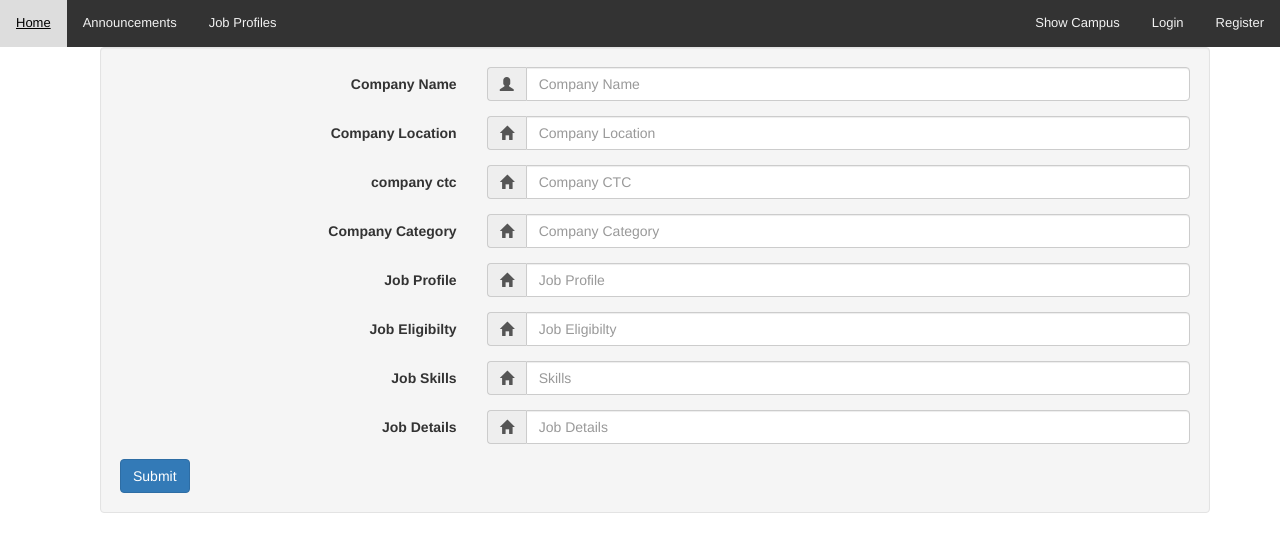
After one commit to r00tDada/Mini_Project_Semester_7, a Django app: page /add_company in a window 1280 px wide. The commit adds this page. Shown: the top 552 px of the page. Run offline with Django 3.2, Linux system fonts and the light colour scheme; some libraries are stand-ins or nearby versions.

Commit message:
added_final

```diff
--- /dev/null
+++ b/placement/templates/placement/add_company.html
@@ -0,0 +1,86 @@
+{% extends "placement/header.html" %}
+{% block content %}
+<link href="//maxcdn.bootstrapcdn.com/bootstrap/3.3.0/css/bootstrap.min.css" rel="stylesheet" id="bootstrap-css">
+<script src="//maxcdn.bootstrapcdn.com/bootstrap/3.3.0/js/bootstrap.min.js"></script>
+<script src="//cdnjs.cloudflare.com/ajax/libs/jquery/3.2.1/jquery.min.js"></script>
+<!------ Include the above in your HEAD tag ---------->
+
+<div class="container">
+    <form class="well form-horizontal" action="/add_company" method="post">
+        {% csrf_token %}
+        <fieldset>
+            <div class="form-group">
+                <label class="col-md-4 control-label">Company Name</label>
+                <div class="col-md-8 inputGroupContainer">
+                    <div class="input-group"><span class="input-group-addon"><i
+                                class="glyphicon glyphicon-user"></i></span><input id="company_name" name="company_name"
+                            placeholder="Company Name" class="form-control" required="true" value="" type="text"></div>
+                </div>
+            </div>
+            <div class="form-group">
+                <label class="col-md-4 control-label">Company Location</label>
+                <div class="col-md-8 inputGroupContainer">
+                    <div class="input-group"><span class="input-group-addon"><i
+                                class="glyphicon glyphicon-home"></i></span><input id="location" name="location"
+                            placeholder="Company Location" class="form-control" required="true" value="" type="text">
+                    </div>
+                </div>
+            </div>
+            <div class="form-group">
+                <label class="col-md-4 control-label">company ctc</label>
+                <div class="col-md-8 inputGroupContainer">
+                    <div class="input-group"><span class="input-group-addon"><i
+                                class="glyphicon glyphicon-home"></i></span><input id="ctc" name="ctc"
+                            placeholder="Company CTC" class="form-control" required="true" value="" type="text">
+                    </div>
+                </div>
+            </div>
+            <div class="form-group">
+                <label class="col-md-4 control-label">Company Category</label>
+                <div class="col-md-8 inputGroupContainer">
+                    <div class="input-group"><span class="input-group-addon"><i
+                                class="glyphicon glyphicon-home"></i></span><input id="category" name="category"
+                            placeholder="Company Category" class="form-control" required="true" value="" type="text">
+                    </div>
+                </div>
+            </div>
+            <div class="form-group">
+                <label class="col-md-4 control-label">Job Profile</label>
+                <div class="col-md-8 inputGroupContainer">
+                    <div class="input-group"><span class="input-group-addon"><i
+                                class="glyphicon glyphicon-home"></i></span><input id="profile" name="profile"
+                            placeholder="Job Profile" class="form-control" required="true" value="" type="text">
+                    </div>
+                </div>
+            </div>
+            <div class="form-group">
+                <label class="col-md-4 control-label">Job Eligibilty</label>
+                <div class="col-md-8 inputGroupContainer">
+                    <div class="input-group"><span class="input-group-addon"><i
+                                class="glyphicon glyphicon-home"></i></span><input id="eligibility" name="eligibility"
+                            placeholder="Job Eligibilty" class="form-control" required="true" value="" type="text">
+                    </div>
+                </div>
+            </div>
+            <div class="form-group">
+                <label class="col-md-4 control-label">Job Skills</label>
+                <div class="col-md-8 inputGroupContainer">
+                    <div class="input-group"><span class="input-group-addon"><i
+                                class="glyphicon glyphicon-home"></i></span><input id="skills" name="skills"
+                            placeholder="Skills" class="form-control" required="true" value="" type="text">
+                    </div>
+                </div>
+            </div>
+            <div class="form-group">
+                <label class="col-md-4 control-label">Job Details</label>
+                <div class="col-md-8 inputGroupContainer">
+                    <div class="input-group"><span class="input-group-addon"><i
+                                class="glyphicon glyphicon-home"></i></span><input id="details" name="details"
+                            placeholder="Job Details" class="form-control" required="true" value="" type="text"></div>
+                </div>
+            </div>
+        </fieldset>
+        <button type="submit" class="btn btn-primary">Submit</button>
+    </form>
+</div>
+{% endblock %}
--- /dev/null
+++ b/placement/templates/placement/add_stats.html
@@ -0,0 +1 @@
+{% extends "placement/header.html" %}
--- a/placement/templates/placement/header.html
+++ b/placement/templates/placement/header.html
@@ -1,18 +1,23 @@
 {% load static %}
 {% url 'show_offers' as job_offers_url %}
+{% url 'add_company' as add_company_url %}
+{% url 'add_announcement' as add_announcement_url %}
+{%url 'add_stats' as add_stats_url %}
 {% url 'logout' as logout_url %}
 {% url 'profile' as profile_url %}
 {% url 'register' as register_url %}
 {% url 'login' as login_url %}
 <!DOCTYPE html>
 <html lang="en">
+
 <head>
     <!-- Required meta tags -->
     <meta charset="utf-8">
     <meta name="viewport" content="width=device-width, initial-scale=1, shrink-to-fit=no">
 
     <!-- Bootstrap CSS -->
-    <link rel="stylesheet" href="https://maxcdn.bootstrapcdn.com/bootstrap/4.0.0/css/bootstrap.min.css" integrity="sha384-Gn5384xqQ1aoWXA+058RXPxPg6fy4IWvTNh0E263XmFcJlSAwiGgFAW/dAiS6JXm" crossorigin="anonymous">
+    <link rel="stylesheet" href="https://maxcdn.bootstrapcdn.com/bootstrap/4.0.0/css/bootstrap.min.css"
+        integrity="sha384-Gn5384xqQ1aoWXA+058RXPxPg6fy4IWvTNh0E263XmFcJlSAwiGgFAW/dAiS6JXm" crossorigin="anonymous">
 
     <link rel="stylesheet" type="text/css" href="{% static 'placement/main.css' %}">
 
@@ -23,15 +28,17 @@
     {% endif %}
     <style>
         body {
-                background-color: rgb(252,252,252);
+            background-color: rgb(252, 252, 252);
             margin: 0;
-<!--                margin-left: 10rem;-->
+            /* margin-left: 10rem;--> */
             font-family: Arial, Helvetica, sans-serif;
         }
+
         .topnav {
             overflow: hidden;
             background-color: #333;
         }
+
         .topnav a {
             float: left;
             color: #f2f2f2;
@@ -50,19 +57,23 @@
             background-color: #4CAF50;
             color: white;
         }
+
         * {
             margin: 0;
             padding: 0;
         }
+
         .imgbox {
             display: grid;
             height: 100%;
         }
+
         .center-fit {
             max-width: 100%;
             max-height: 100vh;
             margin: auto;
         }
+
         .centered {
             position: absolute;
             top: 80%;
@@ -71,21 +82,42 @@
         }
     </style>
 </head>
+
 <body>
     <header class="site-header">
         <div class="topnav">
-    <a  class="{% if request.path == '/' %} active {% endif%}" href="/">Home</a>
-    <a  class="{% if request.path == '/announcement/' %} active {% endif %}" href="/announcement/">Announcements</a>
-    <a  class="{% if request.path == '/show_company/' %} active {% endif %}" href="/show_company/">Job Profiles</a>
+            <a class="{% if request.path == '/' %} active {% endif%}" href="/">Home</a>
+            <a class="{% if request.path == '/announcement/' %} active {% endif %}"
+                href="/announcement/">Announcements</a>
+            <a class="{% if request.path == '/show_company/' %} active {% endif %}" href="/show_company/">Job
+                Profiles</a>
             {% if user.is_authenticated %}
-        <a href="{{ job_offers_url }}" class="{% if request.path == job_offers_url %} active {% endif%}">Job Offers</a>
-        <a style="float:right" href="{{ logout_url }}" class="{% if request.path == logout_url %} active {% endif%}">Logout</a>
-        <a style="float:right" href="{{ profile_url }}" class="{% if request.path == profile_url %} active {% endif%}">My Profile</a>
-        <a style="float:right" href="/show_campus/" class="{% if request.path == '/show_campus/' %} active {% endif%}">Show Campus</a>
+            <a href="{{ job_offers_url }}" class="{% if request.path == job_offers_url %} active {% endif%}">Job
+                Offers</a>
+
+            <!-- added -->
+            <a href="{{ add_company_url }}" class="{% if request.path == add_company_url %} active {% endif%}">Add
+                Company</a>
+            <a href="{{ add_announcement_url }}"
+                class="{% if request.path == add_announcement_url %} active {% endif%}">Add Post
+            </a>
+            <a href="{{ add_stats_url }}" class="{% if request.path == add_stats_url %} active {% endif%}">Stats
+            </a>
+
+            <!--  -->
+            <a style="float:right" href="{{ logout_url }}"
+                class="{% if request.path == logout_url %} active {% endif%}">Logout</a>
+            <a style="float:right" href="{{ profile_url }}"
+                class="{% if request.path == profile_url %} active {% endif%}">My Profile</a>
+            <a style="float:right" href="/show_campus/"
+                class="{% if request.path == '/show_campus/' %} active {% endif%}">Show Campus</a>
             {% else %}
-        <a style="float:right" href="{{ register_url }}" class="{% if request.path == register_url %} active {% endif%}">Register</a>
-        <a style="float:right" href=" {{ login_url }}" class="{% if request.path == login_url %} active {% endif%}">Login</a>
-        <a style="float:right" href="/show_campus/" class="{% if request.path == '/show_campus/' %} active {% endif%}">Show Campus</a>
+            <a style="float:right" href="{{ register_url }}"
+                class="{% if request.path == register_url %} active {% endif%}">Register</a>
+            <a style="float:right" href=" {{ login_url }}"
+                class="{% if request.path == login_url %} active {% endif%}">Login</a>
+            <a style="float:right" href="/show_campus/"
+                class="{% if request.path == '/show_campus/' %} active {% endif%}">Show Campus</a>
             {% endif %}
         </div>
     </header>
@@ -107,10 +139,16 @@
     <!--    <h2>hey i am footer</h2>-->
     <!-- Optional JavaScript -->
     <!-- jQuery first, then Popper.js, then Bootstrap JS -->
-    <script src="https://code.jquery.com/jquery-3.5.1.js" integrity="sha256-QWo7LDvxbWT2tbbQ97B53yJnYU3WhH/C8ycbRAkjPDc=" crossorigin="anonymous"></script>
-    <script src="https://cdnjs.cloudflare.com/ajax/libs/popper.js/1.12.9/umd/popper.min.js" integrity="sha384-ApNbgh9B+Y1QKtv3Rn7W3mgPxhU9K/ScQsAP7hUibX39j7fakFPskvXusvfa0b4Q" crossorigin="anonymous"></script>
-    <script src="https://maxcdn.bootstrapcdn.com/bootstrap/4.0.0/js/bootstrap.min.js" integrity="sha384-JZR6Spejh4U02d8jOt6vLEHfe/JQGiRRSQQxSfFWpi1MquVdAyjUar5+76PVCmYl" crossorigin="anonymous"></script>
+    <script src="https://code.jquery.com/jquery-3.5.1.js"
+        integrity="sha256-QWo7LDvxbWT2tbbQ97B53yJnYU3WhH/C8ycbRAkjPDc=" crossorigin="anonymous"></script>
+    <script src="https://cdnjs.cloudflare.com/ajax/libs/popper.js/1.12.9/umd/popper.min.js"
+        integrity="sha384-ApNbgh9B+Y1QKtv3Rn7W3mgPxhU9K/ScQsAP7hUibX39j7fakFPskvXusvfa0b4Q"
+        crossorigin="anonymous"></script>
+    <script src="https://maxcdn.bootstrapcdn.com/bootstrap/4.0.0/js/bootstrap.min.js"
+        integrity="sha384-JZR6Spejh4U02d8jOt6vLEHfe/JQGiRRSQQxSfFWpi1MquVdAyjUar5+76PVCmYl"
+        crossorigin="anonymous"></script>
     {% block javascript %}
     {% endblock %}
 </body>
+
 </html>
--- a/placement/templates/placement/show_offers.html
+++ b/placement/templates/placement/show_offers.html
@@ -8,7 +8,8 @@ table {
     width: 100%;
   }
 
-td, th {
+  td,
+  th {
     border: 2px solid #FFFFFF;
     text-align: left;
     padding: 8px;
--- a/placement/urls.py
+++ b/placement/urls.py
@@ -3,12 +3,16 @@ from . import views
 from django.urls import path
 
 urlpatterns = [
-    url(r'^$',views.index, name='index'),
-    url(r'^index/$',views.index, name='index'),
-    url(r'^show_company/$',views.show_company, name='show_company'),
-    url(r'^announcement/$',views.announcement, name='announcement'),
-    url(r'^your_app/$',views.your_app, name='your_app'),
-    path('show_description/<int:company_id>',views.show_description,name='show_description'),
-    path('apply_job/<int:company_id>',views.apply_job,name='apply_job'),
-    url(r'^show_campus/$',views.show_campus, name='show_campus'),
+    url(r'^$', views.index, name='index'),
+    url(r'^index/$', views.index, name='index'),
+    url(r'^show_company/$', views.show_company, name='show_company'),
+    path('add_company', views.add_company, name="add_company"),
+    url(r'^announcement/$', views.announcement, name='announcement'),
+    # path('add_announcement', views.add_announcement, name="add_announcement"),
+    path('add_stats', views.add_stats, name="add_stats"),
+    url(r'^your_app/$', views.your_app, name='your_app'),
+    path('show_description/<int:company_id>',
+         views.show_description, name='show_description'),
+    path('apply_job/<int:company_id>', views.apply_job, name='apply_job'),
+    url(r'^show_campus/$', views.show_campus, name='show_campus'),
 ]
--- a/placement/views.py
+++ b/placement/views.py
@@ -3,13 +3,18 @@ from .models import company, Post, application
 from django.contrib import messages
 from django.contrib.auth.decorators import login_required
 from django.core.exceptions import ObjectDoesNotExist
+from django.utils import timezone
+from django.contrib.auth.models import User
 # Create your views here.
+
 
 def index(request):
     return render(request, "placement/index.html")
 
+
 def show_campus(request):
     return render(request, "placement/show_campus.html")
+
 
 def show_company(request):
     all_companies = company.objects.all()
@@ -23,9 +28,48 @@ def show_company(request):
     else:
         applied_applications = []
     return render(request, "placement/show_company.html", {
-            'companies': all_companies,
-            'applied_applications': applied_applications,
-        })
+        'companies': all_companies,
+        'applied_applications': applied_applications,
+    })
+
+
+def add_company(request):
+    if request.method == "POST":
+        company_name = request.POST['company_name']
+        company_location = request.POST['location']
+        company_ctc = request.POST['ctc']
+        company_category = request.POST['category']
+        job_profile = request.POST['profile']
+        job_eligibility = request.POST['eligibility']
+        job_skills = request.POST['skills']
+        job_details = request.POST['details']
+        print(company_name, company_location, company_ctc, company_category,
+              job_profile, job_eligibility, job_skills, job_details)
+        adcomp = company(company_name=company_name, company_location=company_location,
+                         company_ctc=company_ctc, company_category=company_category, job_profile=job_profile, job_eligibility=job_eligibility, job_skills=job_skills, job_details=job_details)
+        adcomp.save()
+        print("Company :"+company_name +
+              " has been successfully added to the database")
+    return render(request, "placement/add_company.html")
+
+
+# def add_announcement(request):
+#     if request.method == "POST":
+#         title = request.POST['title']
+#         desc = request.POST['desc']
+#         # date_posted = datetime.datetime.now()
+#         # author = ......
+#         print(title, desc)
+#         pt = Post(title=title, content=desc,
+#                   date_posted=timezone.now(), author=User)
+#         pt.save()
+#         print("Post is added")
+#     return render(request, "placement/add_announcement.html")
+
+
+def add_stats(request):
+    return render(request, "placement/add_stats.html")
+
 
 @login_required
 def show_description(request, company_id):
@@ -33,11 +77,13 @@ def show_description(request, company_id):
     all_companies = company.objects.get(pk=company_id)
     return render(request, "placement/show_description.html", {'companies': all_companies})
 
+
 def announcement(request):
     context = {
-        'posts' : Post.objects.all()
+        'posts': Post.objects.all()
     }
     return render(request, 'placement/announcement.html', context)
+
 
 @login_required
 def apply_job(request, company_id):
@@ -51,13 +97,16 @@ def apply_job(request, company_id):
         entry = application(name=current_user)
         entry.save()
     if comp in entry.applied_to.all():
-        messages.success(request, 'You have ALREADY applied to ' + comp.company_name + ' job profile')
+        messages.success(request, 'You have ALREADY applied to ' +
+                         comp.company_name + ' job profile')
     else:
         entry.applied_to.add(comp)
-        messages.success(request, 'You have applied to ' + comp.company_name + ' job profile')
+        messages.success(request, 'You have applied to ' +
+                         comp.company_name + ' job profile')
 
     all_companies = company.objects.all()
     return redirect('show_company')
+
 
 @login_required
 def your_app(request):
@@ -65,4 +114,4 @@ def your_app(request):
         app = application.objects.get(name=request.user)
     except ObjectDoesNotExist:
         app = []
-    return render(request, "placement/your_app.html", {'apps':app})
+    return render(request, "placement/your_app.html", {'apps': app})
```
Also changed, not shown: placement/models.py (+6 -1 lines), placement/templates/placement/add_announcement.html (added, +33 -0 lines), README.md, db.sqlite3. Lines whose indentation alone changed are shown as unchanged.
